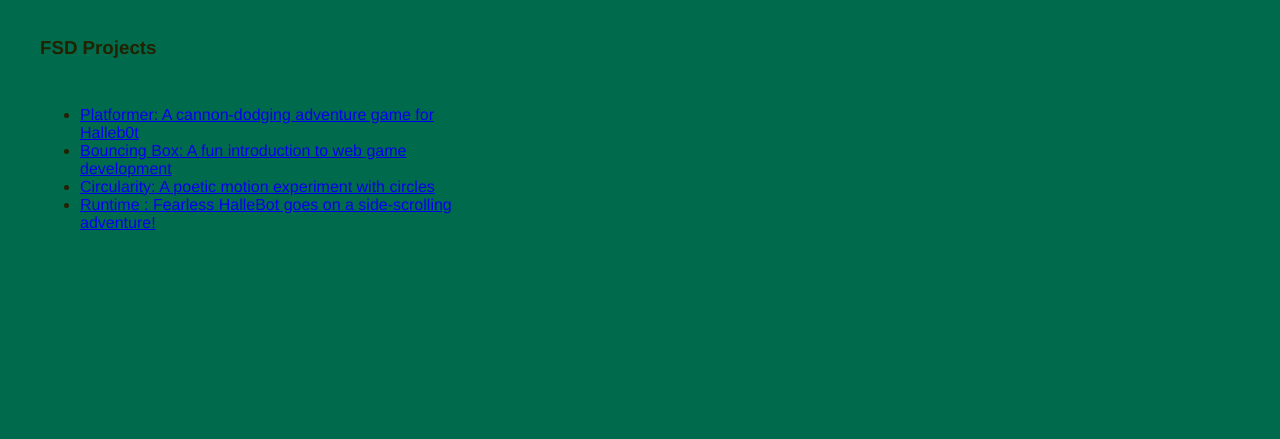
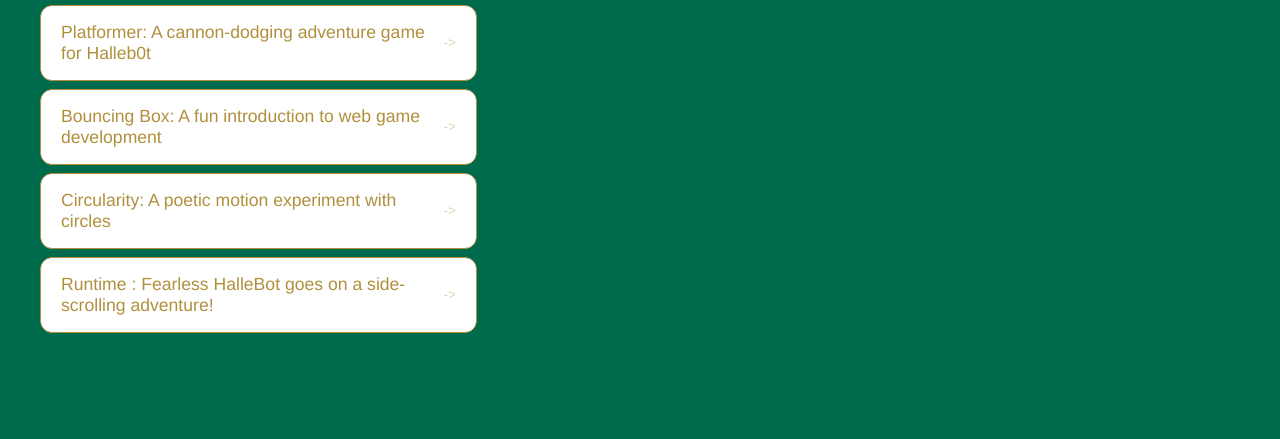
Before and after one commit to Josiellj/Josiellj.github.io, a plain HTML site: page portfolio.html in a window 1280 px wide. Shown: the part 365-804 px from the top of the page. Drawn offline with Linux system fonts and the light colour scheme.

Commit message:
10/28/26 Portfolio css

```diff
--- a/style.css
+++ b/style.css
@@ -190,3 +190,55 @@ color: #B0903D;
 background: #B0903D;
 color: #fff;
 }
+/* Portfolio styles */
+.content h1 {
+  color: white;
+}
+
+#portfolio {
+  list-style: none;
+  margin: 0;
+  padding: 0;
+  width: 100%;
+  display: flex;
+  flex-direction: column;
+  gap: 8px;
+}
+
+#portfolio li {
+  border-radius: 12px;
+  overflow: hidden;
+}
+
+#portfolio a {
+  display: flex;
+  justify-content: space-between;
+  align-items: center;
+  text-decoration: none;
+  color: #b0903d;
+  padding: 16px 20px;
+  font-size: 1.1rem;
+  font-weight: 500;
+  background: #fff;
+  border: 1px solid #B0903D;
+  border-radius: 12px;
+  transition: background 0.25s ease, color 0.25s ease, transform 0.25s ease;
+}
+
+#portfolio a:hover {
+  background: #B0903D;
+  color: #fff;
+  transform: translateX(4px);
+}
+
+#portfolio a::after {
+  content: "->";
+  font-size: 0.85rem;
+  opacity: 0.4;
+  transition: opacity 0.25s ease;
+  white-space: nowrap;
+}
+
+#portfolio a:hover::after {
+  opacity: 1;
+}
```
Also changed, not shown: index.html (+1 -0 lines).
